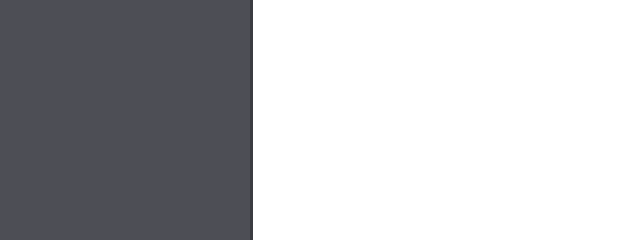
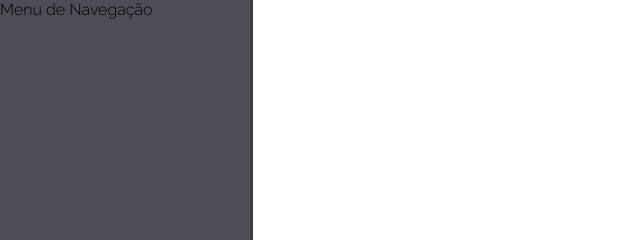
Before and after one commit to BrunoBorgert/Projeto, a plain HTML site: page main.html in a window 1280 px wide. Shown: the top 240 px of the page, 0-640 px from the left. Drawn offline with Linux system fonts and the light colour scheme.

Commit message:
Update main.html
adicionando navegadores

```diff
--- a/main.html
+++ b/main.html
@@ -13,8 +13,13 @@
         <img src="img/logo-cad.png" alt="" class="logocad" width="35px" height="35px">
         </div>
         <div class="sidebar">
-            <div>
-                <button class="sidebtn" id="motoristas">Motorista</button>
+            <div class="iconusuario" id="iconusuario">
+                <div class="inf">
+                    <p>Menu de Navegação</p>
+                </div>
+            </div>
+            <div class="divbutton">
+                <button class="sidebtn" id="motoristas">Motoristas</button>
                 <br>
                 <button class="sidebtn" id="historico">Historico</button>
                 <br>
```
